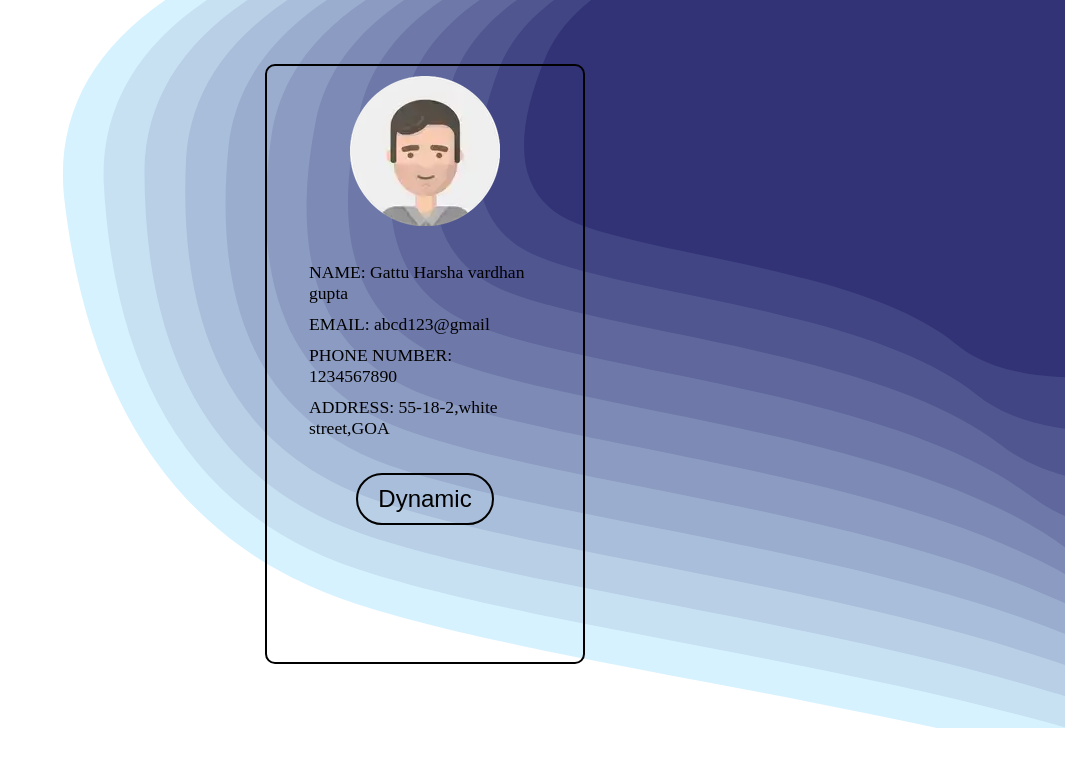
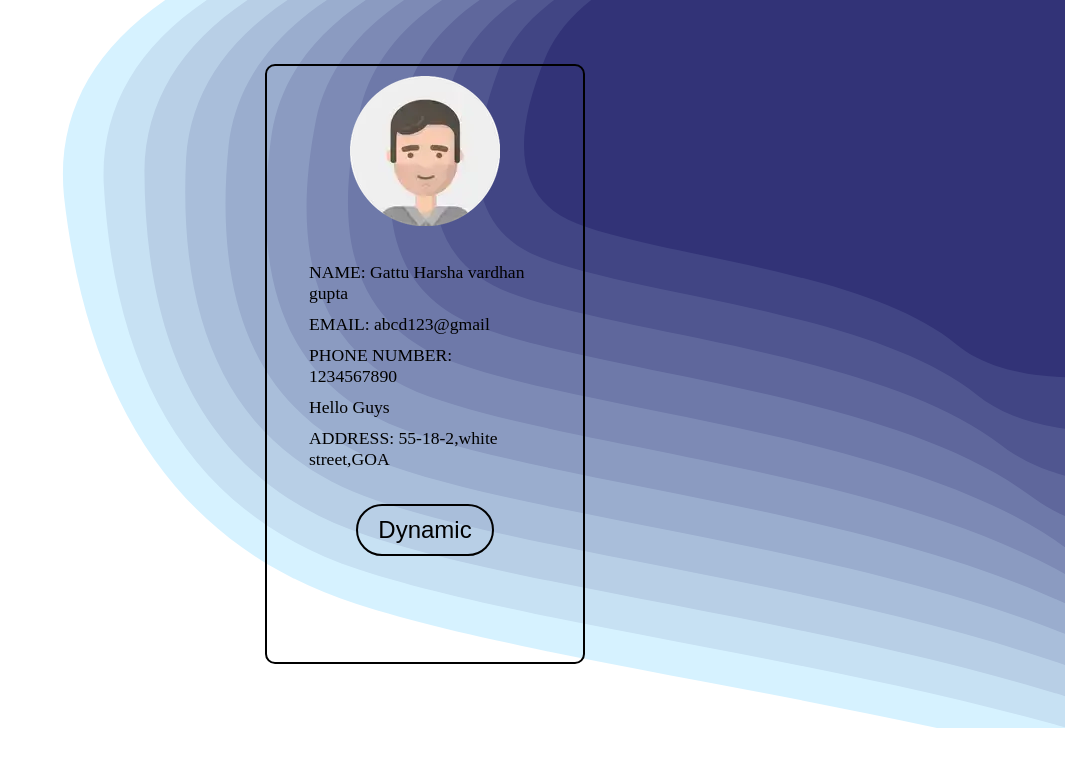
Before and after one commit to harsha200126/Dynamic, a plain HTML site: page index.html in a window 1280 px wide. Shown: the whole page, without its empty margins (215-1280 px from the left). Drawn offline with Linux system fonts and the light colour scheme.

Commit message:
Update index.html

```diff
--- a/index.html
+++ b/index.html
@@ -16,6 +16,7 @@
           <p>NAME: Gattu Harsha vardhan gupta</p>
           <p>EMAIL: abcd123@gmail</p>
           <p>PHONE NUMBER: 1234567890</p>
+            <p>Hello Guys</p>
           <p>ADDRESS: 55-18-2,white street,GOA</p>
           <div class="btn2">
            <a  href="./d.html"><button class="link2">Dynamic</button></a>
```
